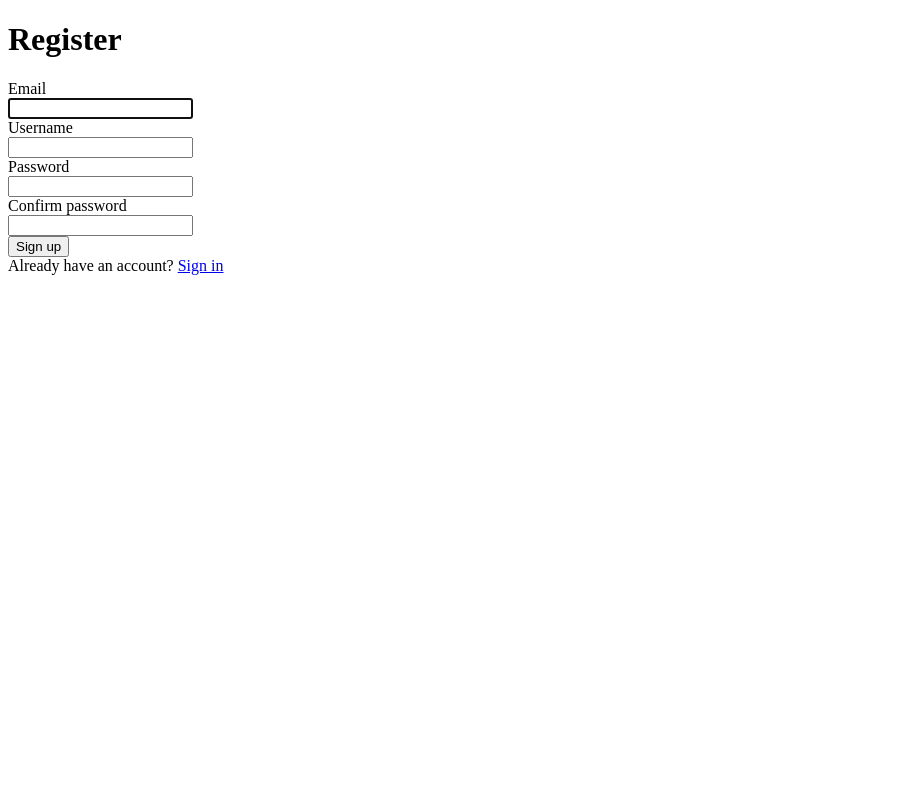
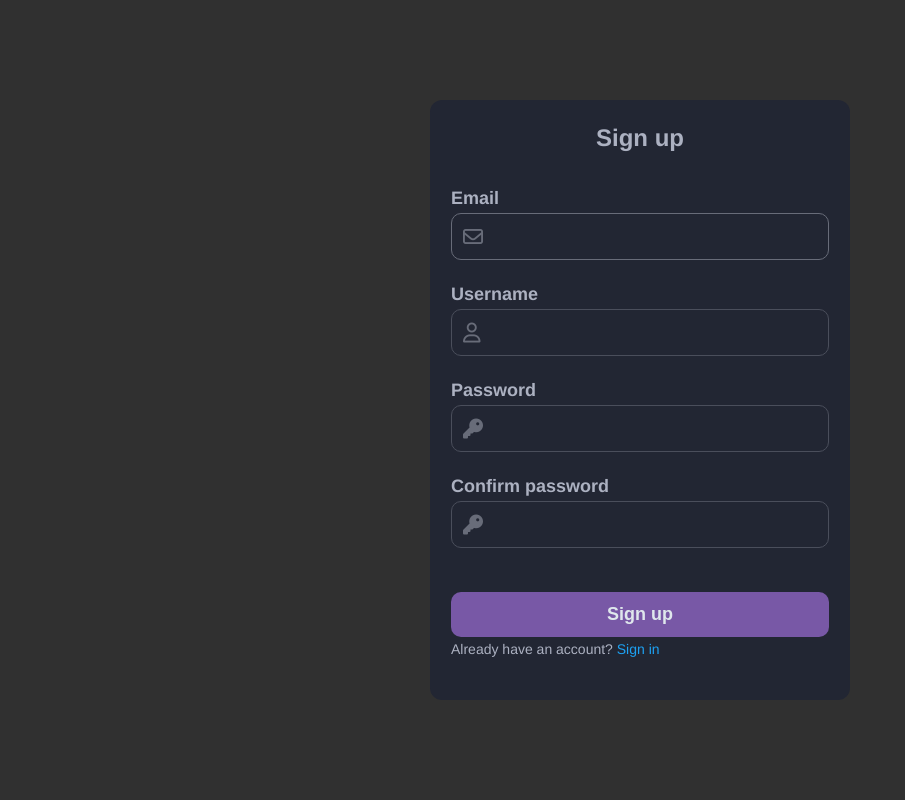
Before and after one commit to BenedyktKajzerek/soundit, a Django app: page /register in a window 1280 px wide. Shown: the whole page, without its empty margins (0-905 px from the left). Run offline with Django 5.2, Linux system fonts and the light colour scheme.

Commit message:
sign in, sign up

```diff
--- a/soundit/static/soundit/css/profile.css
+++ b/soundit/static/soundit/css/profile.css
@@ -8,6 +8,7 @@
 
 body {
     height: 100vh;
+    font-family: Helvetica, Arial, sans-serif;
 }
 
 .profile {
--- /dev/null
+++ b/soundit/static/soundit/css/sign.css
@@ -0,0 +1,138 @@
+:root {
+    --white: #fff;
+    --light-grey: #dfe7ec;
+    --grey: rgb(172, 177, 193);
+    --grey2: rgb(104, 108, 121);
+    --dark-grey: rgb(74, 78, 91);
+    --black: #000;
+
+    --bg2: rgb(25, 29, 39);
+    --bg: rgb(34, 38, 51);
+
+
+    --primary: #7858A6;
+    --second: #5B4B8A;
+    --third: #4C3575;
+    --fourth: #371B58;
+    --fifth: #802bb1;
+
+    --link: #1DA1F2;
+
+    --red: #ea2a1b;
+    --red2: #D14836;
+}
+
+*,
+*::after,
+*::before {
+    box-sizing: border-box;
+    padding: 0;
+    margin: 0;
+}
+
+body {
+	height: 100vh;
+    font-family: Helvetica, Arial, sans-serif;
+}
+
+.container {
+    height: 100%;
+    width: 100%;
+    display: grid;
+    place-items: center;
+    background-color: rgb(48, 48, 48);
+}
+
+.form-wrapper {
+    width: 420px;
+    height: 600px;
+    display: flex;
+    flex-direction: column;
+    border-radius: 12px;
+    background-color: var(--bg);
+}
+
+h2 {
+    text-align: center;
+    color: var(--grey);
+    margin: 24px;
+}
+
+form {
+    display: flex;
+    flex-direction: column;
+    align-items: center;
+}
+
+.form-group {
+    width: 90%;
+    margin: 12px 0;
+}
+
+.form-group span {
+    display: block;
+    color: var(--grey);
+    font-size: 18px;
+    font-weight: 700;
+    margin-bottom: 4px;
+}
+
+.form-group input {
+    width: 100%;
+    border: none;
+    outline: none;
+    color: var(--grey);
+    font-size: 18px;
+    padding: 12px 16px 12px 42px;
+    background-color: transparent;
+    border: 1px solid var(--dark-grey);
+    border-radius: 10px;
+}
+
+.form-group input:hover,
+.form-group input:focus {
+    border-color: var(--grey2);
+}
+
+.input-icon {
+    position: relative;
+}
+
+.input-icon i {
+    position: absolute;
+    color: var(--grey2);
+    font-size: 20px;
+    top: 14px;
+    left: 12px;
+}
+
+.submit-btn {
+    width: 90%;
+    color: var(--light-grey);
+    font-size: 18px;
+    font-weight: 600;
+    border: none;
+    border-radius: 10px;
+    padding: 12px;
+    margin-top: 32px;
+    background-color: var(--primary);
+    cursor: pointer;
+}
+
+.submit-btn:hover {
+    background-color: var(--light-grey);
+    color: var(--black);
+}
+
+.sign-in {
+    width: 90%;
+    margin: 4px auto;
+    text-align: left;
+    color: var(--grey);
+    font-size: 14px;
+}
+
+.sign-in a {
+    text-decoration: none;
+    color: var(--link);
+}
--- a/soundit/static/soundit/css/style.css
+++ b/soundit/static/soundit/css/style.css
@@ -38,7 +38,7 @@ header {
     position: fixed;
     top: 0px;
     left: 0px;
-    background-color: rgba(25, 29, 39, 1);
+    background-color: var(--bg2);
     display: flex;
     justify-content: space-between;
     align-items: center;
--- a/soundit/templates/soundit/profile.html
+++ b/soundit/templates/soundit/profile.html
@@ -13,13 +13,12 @@
     <link rel="stylesheet" href="https://cdnjs.cloudflare.com/ajax/libs/font-awesome/6.5.1/css/all.min.css">
 
     <!-- CSS -->
-    <link rel="stylesheet" href="{% static 'soundit/css/style.css' %}">
     <link rel="stylesheet" href="{% static 'soundit/css/profile.css' %}">
 
     <!-- JavaScript -->
     <script src="{% static 'soundit/js/script.js' %}"></script>
 
-    <title>Soundit Profile</title>
+    <title>Soundit | Profile</title>
 </head>
 <body>
 
--- a/soundit/templates/soundit/register.html
+++ b/soundit/templates/soundit/register.html
@@ -1,60 +1,87 @@
+{% load static %}
+
 <!DOCTYPE html>
 <html lang="en">
 <head>
     <meta charset="UTF-8">
     <meta name="viewport" content="width=device-width, initial-scale=1.0">
-    <title>Soundit - Register</title>
+
+    <!-- Favicon -->
+    <link rel="icon" type="image/png" href="{% static 'soundit/media/logo.png' %}">
+
+    <!-- Icons -->
+    <link rel="stylesheet" href="https://cdnjs.cloudflare.com/ajax/libs/font-awesome/6.5.1/css/all.min.css">
+
+    <!-- CSS -->
+    <link rel="stylesheet" href="{% static 'soundit/css/sign.css' %}">
+
+    <!-- JavaScript -->
+
+    <title>Soundit | Register</title>
 </head>
 <body>
 
-    <h1>Register</h1>
+    <div class="container">
+        <div class="form-wrapper">
+
+            <h2>Sign up</h2>
 
             <form action="{% url 'register' %}" method="POST">
                 {% csrf_token %}
 
                 <div class="form-group">
-            <label for="email">Email</label>
+                    <label for="email">
+                        <span>Email</span>
                         <div class="input-icon">
-                <div>
                             <i class="fa-regular fa-envelope"></i>
                         </div>
                         <input type="email" id="email" name="email" autofocus required>
-            </div>
+                    </label>
                 </div>
 
                 <div class="form-group">
-            <label for="username">Username</label>
+                    <label for="username">
+                        <span>Username</span>
                         <div class="input-icon">
                             <i class="fa-regular fa-user"></i>
+                        </div>
                         <input type="text" id="username" name="username" required>
-            </div>
+                    </label>
                 </div>
 
                 <div class="form-group">
-            <label for="password">Password</label>
+                    <label for="password">
+                        <span>Password</span>
                         <div class="input-icon">
                             <i class="fa-solid fa-key"></i>
+                        </div>
                         <input type="password" id="password" name="password" required>
-            </div>
+                    </label>
                 </div>
 
                 <div class="form-group">
-            <label for="confirmation">Confirm password</label>
+                    <label for="confirmation">
+                        <span>Confirm password</span>
                         <div class="input-icon">
                             <i class="fa-solid fa-key"></i>
+                        </div>
                         <input type="password" id="confirmation" name="confirmation" id="confirmation" required>
-            </div>
+                    </label>
                 </div>
 
-        <button>Sign up</button>
+                <button class="submit-btn">Sign up</button>
+
             </form>
 
+            <div class="sign-in">
+                Already have an account? <a href="{% url 'login' %}">Sign in</a>
+            </div>
+
             {% if error %}
-        <div>{{ error }}</div>
+                <div class="error">{{ error }}</div>
             {% endif %}
 
-    <div>
-        Already have an account? <a href="{% url 'login' %}">Sign in</a>
+        </div>
     </div>
 
 </body>
```
Also changed, not shown: soundit/static/soundit/css/register.css (deleted, +0 -15 lines), soundit/templates/soundit/login.html (+28 -6 lines), soundit/static/soundit/css/login.css (deleted), soundit/static/soundit/js/profile.js (added). Lines whose indentation alone changed are shown as unchanged.
